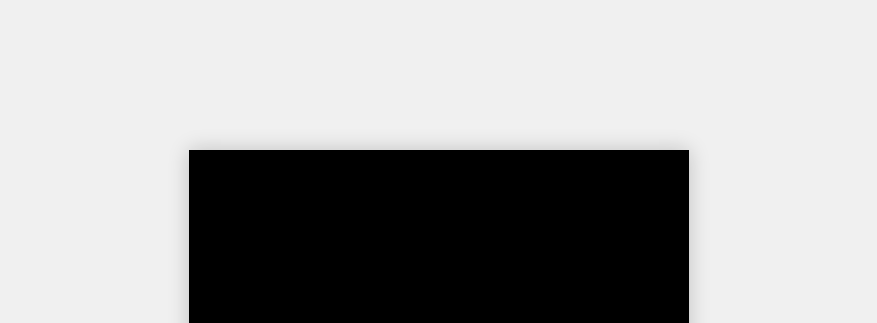
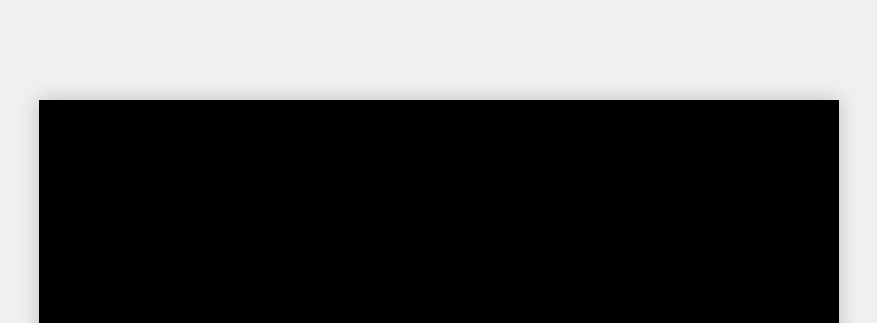
Before and after one commit to phuctran1501/Snake-game, a plain HTML site: page index.html in a window 1280 px wide. Shown: the top 323 px of the page, without its empty margins (201-1078 px from the left). Drawn offline with Linux system fonts and the light colour scheme.

Commit message:
fixed css

```diff
--- a/index.html
+++ b/index.html
@@ -8,7 +8,7 @@
 </head>
 <body>
     <div id="game-container">
-        <canvas id="canvas" width="500" height="500"></canvas>
+        <canvas id="canvas" width="800" height="600"></canvas>
         <div id="gameOverText"></div>
     </div>
     <script src="snake-game.js"></script>
--- a/style.css
+++ b/style.css
@@ -11,8 +11,8 @@ body {
 
 #game-container {
     position: relative;
-    width: 500px;
-    height: 500px;
+    width: 800px;
+    height: 600px;
     box-shadow: 0 0 20px rgba(0,0,0,0.2);
 }
 
```
